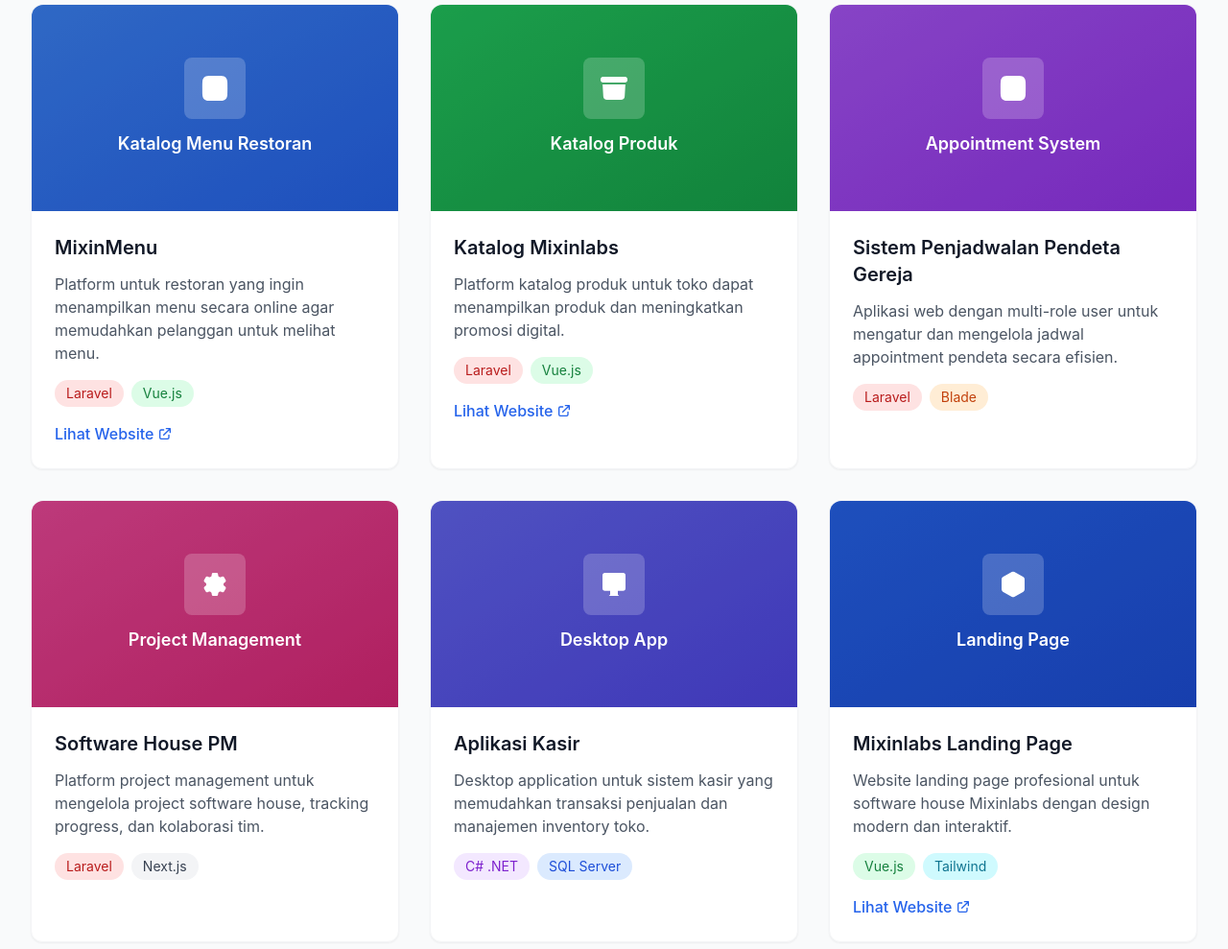
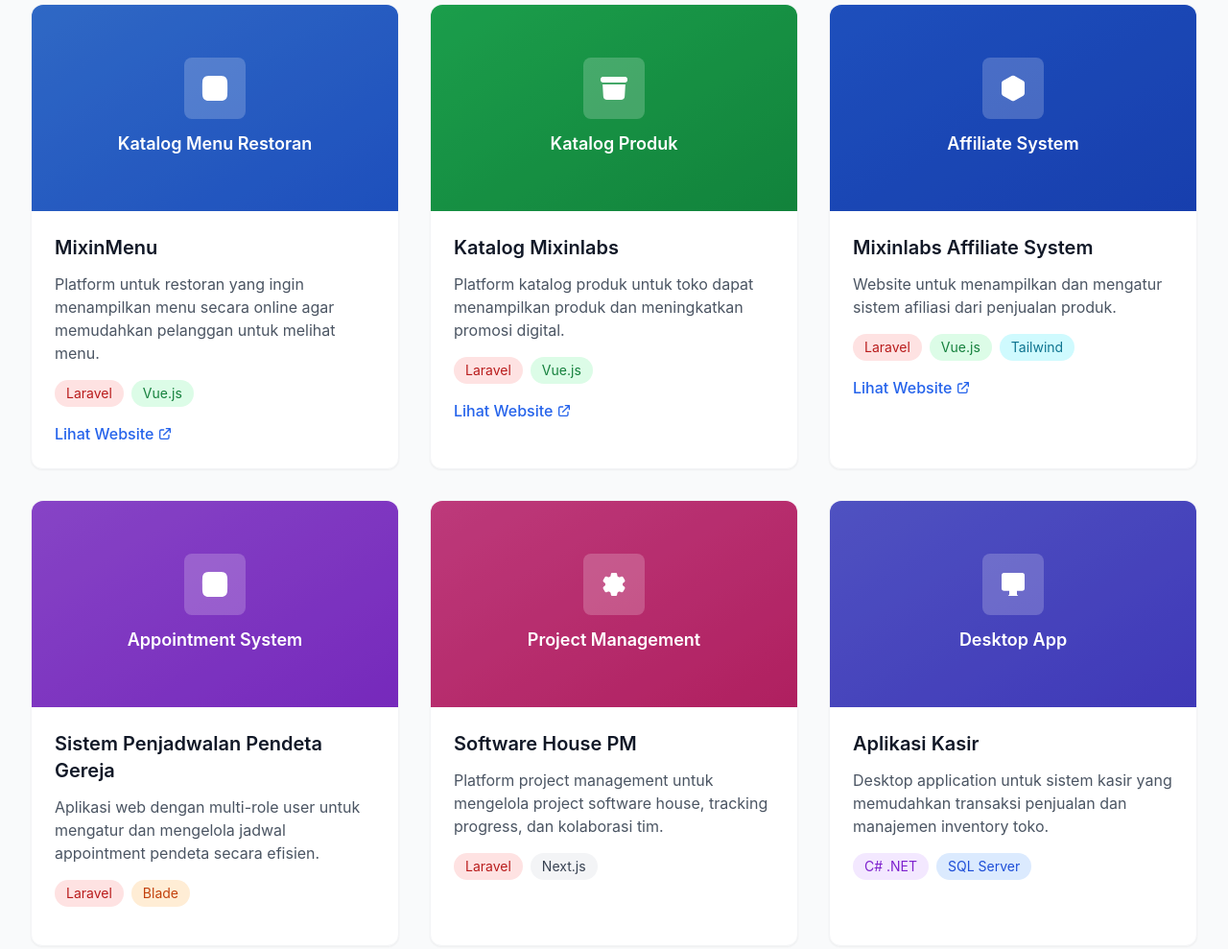
Before and after one commit to WikoLaygunata/porto-pribadi, a plain HTML site: page index.html in a window 1280 px wide. Shown: the part 3298-4287 px from the top of the page at 96% size. Drawn offline with nearby package versions, Linux system fonts and the light colour scheme.

Commit message:
add affiliate project portfolio

```diff
--- a/index.html
+++ b/index.html
@@ -504,7 +504,37 @@
                     </div>
                 </div>
 
-                <!-- Project 3 -->
+                <div class="project-card bg-white rounded-xl shadow-sm hover:shadow-xl border border-gray-100 md:col-span-2 lg:col-span-1">
+                    <div class="aspect-video bg-gradient-to-br from-blue-600 to-blue-700 rounded-t-xl relative overflow-hidden">
+                        <div class="absolute inset-0 bg-black/20"></div>
+                        <div class="absolute inset-0 flex items-center justify-center">
+                            <div class="text-white text-center">
+                                <div class="w-16 h-16 bg-white/20 rounded-lg flex items-center justify-center mx-auto mb-3">
+                                    <svg class="w-8 h-8" fill="currentColor" viewBox="0 0 24 24">
+                                        <path d="M21 16V8a2 2 0 00-1-1.73l-7-4a2 2 0 00-2 0l-7 4A2 2 0 003 8v8a2 2 0 001 1.73l7 4a2 2 0 002 0l7-4A2 2 0 0021 16z"/>
+                                    </svg>
+                                </div>
+                                <h4 class="text-lg font-semibold">Affiliate System</h4>
+                            </div>
+                        </div>
+                    </div>
+                    <div class="p-6">
+                        <h3 class="text-xl font-semibold text-gray-900 mb-3">Mixinlabs Affiliate System</h3>
+                        <p class="text-gray-600 mb-4">Website untuk menampilkan dan mengatur sistem afiliasi dari penjualan produk.</p>
+                        <div class="flex flex-wrap gap-2 mb-4">
+                            <span class="px-3 py-1 bg-red-100 text-red-700 rounded-full text-sm">Laravel</span>
+                            <span class="px-3 py-1 bg-green-100 text-green-700 rounded-full text-sm">Vue.js</span>
+                            <span class="px-3 py-1 bg-cyan-100 text-cyan-700 rounded-full text-sm">Tailwind</span>
+                        </div>
+                        <a href="https://affiliate.mixinlabs.com" target="_blank" class="text-blue-600 hover:text-blue-700 font-medium inline-flex items-center">
+                            Lihat Website
+                            <svg class="w-4 h-4 ml-1" fill="none" stroke="currentColor" stroke-width="2" viewBox="0 0 24 24">
+                                <path stroke-linecap="round" stroke-linejoin="round" d="M10 6H6a2 2 0 00-2 2v10a2 2 0 002 2h10a2 2 0 002-2v-4M14 4h6m0 0v6m0-6L10 14" />
+                            </svg>
+                        </a>
+                    </div>
+                </div>
+
                 <div class="project-card bg-white rounded-xl shadow-sm hover:shadow-xl border border-gray-100">
                     <div class="aspect-video bg-gradient-to-br from-purple-500 to-purple-600 rounded-t-xl relative overflow-hidden">
                         <div class="absolute inset-0 bg-black/20"></div>
@@ -529,7 +559,6 @@
                     </div>
                 </div>
 
-                <!-- Project 4 -->
                 <div class="project-card bg-white rounded-xl shadow-sm hover:shadow-xl border border-gray-100">
                     <div class="aspect-video bg-gradient-to-br from-pink-500 to-pink-600 rounded-t-xl relative overflow-hidden">
                         <div class="absolute inset-0 bg-black/20"></div>
@@ -555,7 +584,6 @@
                     </div>
                 </div>
 
-                <!-- Project 5 -->
                 <div class="project-card bg-white rounded-xl shadow-sm hover:shadow-xl border border-gray-100">
                     <div class="aspect-video bg-gradient-to-br from-indigo-500 to-indigo-600 rounded-t-xl relative overflow-hidden">
                         <div class="absolute inset-0 bg-black/20"></div>
@@ -580,36 +608,7 @@
                     </div>
                 </div>
 
-                <!-- Bonus: Mixinlabs Landing -->
-                <div class="project-card bg-white rounded-xl shadow-sm hover:shadow-xl border border-gray-100 md:col-span-2 lg:col-span-1">
-                    <div class="aspect-video bg-gradient-to-br from-blue-600 to-blue-700 rounded-t-xl relative overflow-hidden">
-                        <div class="absolute inset-0 bg-black/20"></div>
-                        <div class="absolute inset-0 flex items-center justify-center">
-                            <div class="text-white text-center">
-                                <div class="w-16 h-16 bg-white/20 rounded-lg flex items-center justify-center mx-auto mb-3">
-                                    <svg class="w-8 h-8" fill="currentColor" viewBox="0 0 24 24">
-                                        <path d="M21 16V8a2 2 0 00-1-1.73l-7-4a2 2 0 00-2 0l-7 4A2 2 0 003 8v8a2 2 0 001 1.73l7 4a2 2 0 002 0l7-4A2 2 0 0021 16z"/>
-                                    </svg>
-                                </div>
-                                <h4 class="text-lg font-semibold">Landing Page</h4>
-                            </div>
-                        </div>
-                    </div>
-                    <div class="p-6">
-                        <h3 class="text-xl font-semibold text-gray-900 mb-3">Mixinlabs Landing Page</h3>
-                        <p class="text-gray-600 mb-4">Website landing page profesional untuk software house Mixinlabs dengan design modern dan interaktif.</p>
-                        <div class="flex flex-wrap gap-2 mb-4">
-                            <span class="px-3 py-1 bg-green-100 text-green-700 rounded-full text-sm">Vue.js</span>
-                            <span class="px-3 py-1 bg-cyan-100 text-cyan-700 rounded-full text-sm">Tailwind</span>
-                        </div>
-                        <a href="https://mixinlabs.com" target="_blank" class="text-blue-600 hover:text-blue-700 font-medium inline-flex items-center">
-                            Lihat Website
-                            <svg class="w-4 h-4 ml-1" fill="none" stroke="currentColor" stroke-width="2" viewBox="0 0 24 24">
-                                <path stroke-linecap="round" stroke-linejoin="round" d="M10 6H6a2 2 0 00-2 2v10a2 2 0 002 2h10a2 2 0 002-2v-4M14 4h6m0 0v6m0-6L10 14" />
-                            </svg>
-                        </a>
-                    </div>
-                </div>
+
             </div>
         </div>
     </section>
```
